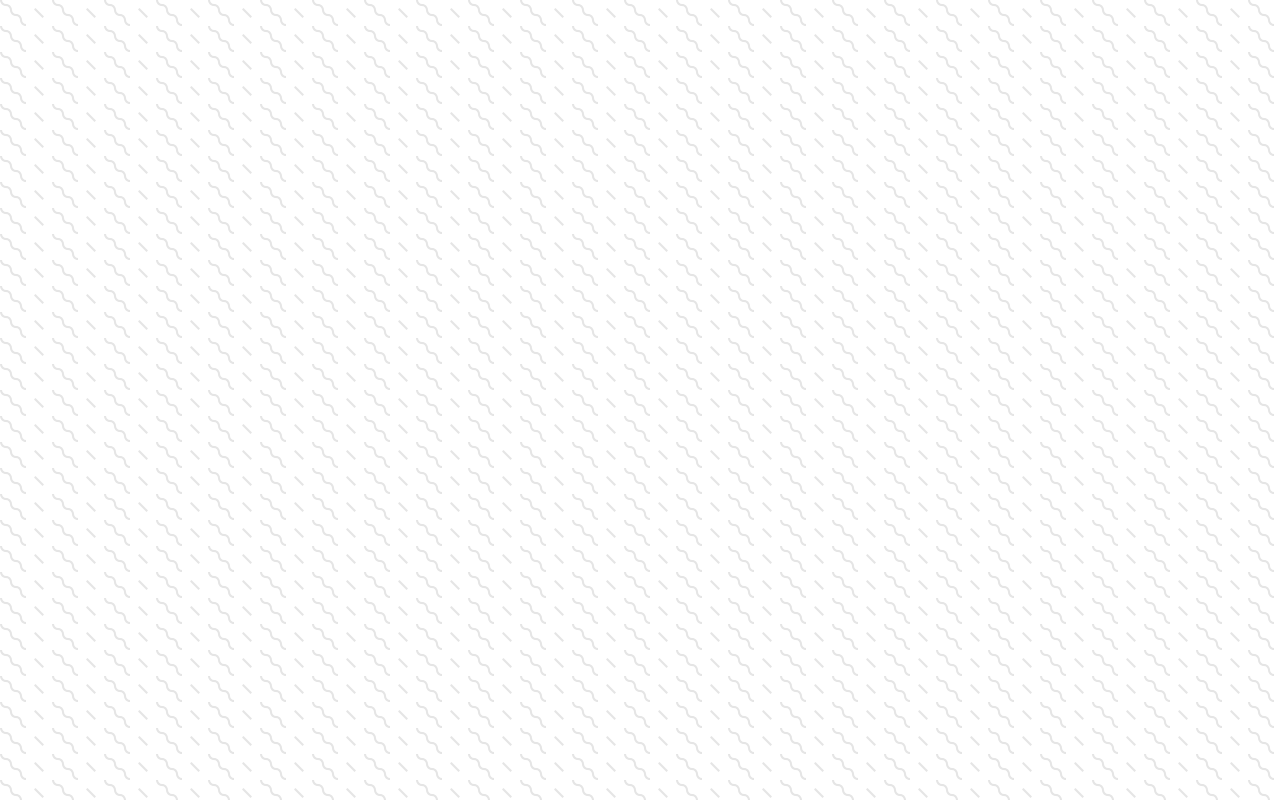
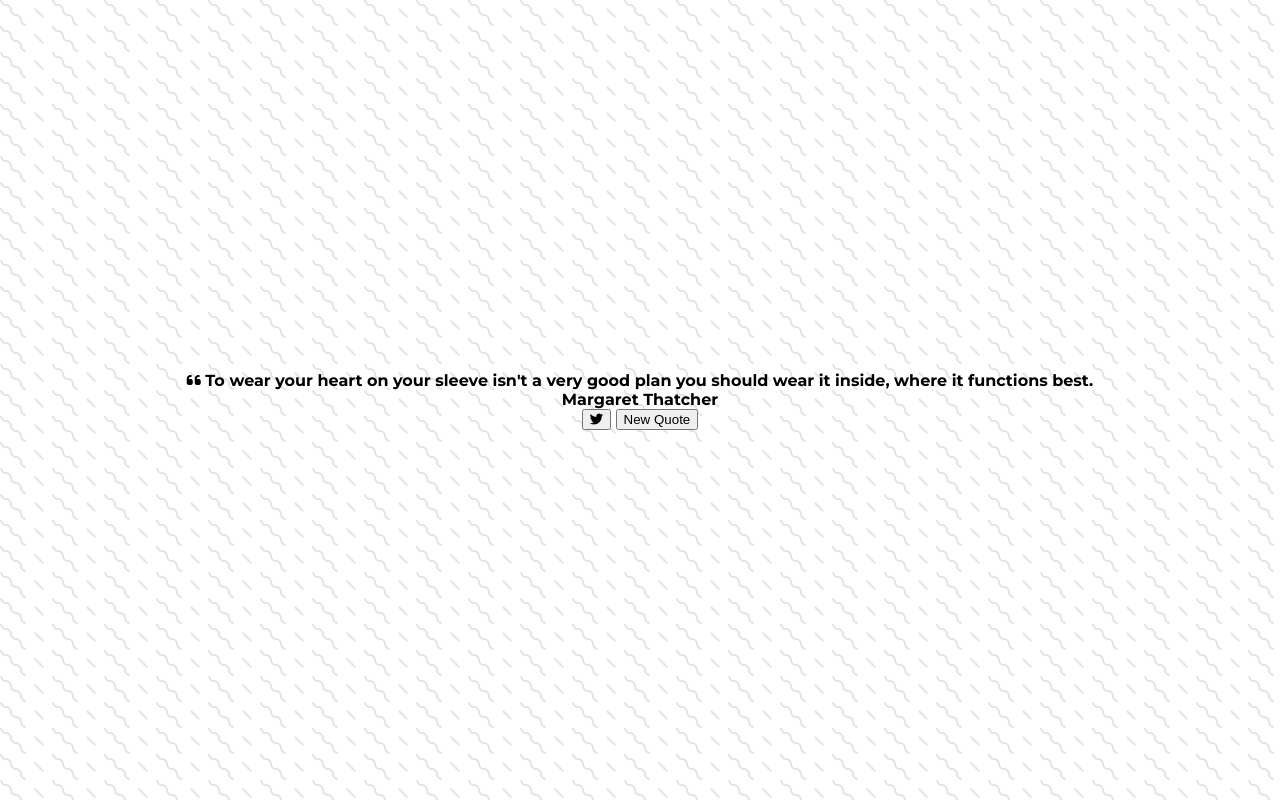
Before and after one commit to MostafaAE/javascript-practice, a plain HTML site: page 08-quote-generator/index.html in a window 1280 px wide. Drawn offline with Linux system fonts and the light colour scheme.

Commit message:
Project HTML

```diff
--- a/08-quote-generator/index.html
+++ b/08-quote-generator/index.html
@@ -16,5 +16,25 @@
     <link rel="stylesheet" href="style.css" />
     <script defer src="script.js"></script>
   </head>
-  <body></body>
+  <body>
+    <div class="quote-container" id="quote-container">
+      <!-- Quote -->
+      <div class="quote-text">
+        <i class="fas fa-quote-left"></i>
+        <span id="quote"
+          >To wear your heart on your sleeve isn't a very good plan you should
+          wear it inside, where it functions best.</span
+        >
+      </div>
+      <!-- Author -->
+      <div class="quote-author"><span id="author">Margaret Thatcher</span></div>
+      <!-- Buttons -->
+      <div class="button-container">
+        <button class="twitter-btn" id="twitter" title="Tweet This!">
+          <i class="fab fa-twitter"></i>
+        </button>
+        <button id="new-quote">New Quote</button>
+      </div>
+    </div>
+  </body>
 </html>
--- a/08-quote-generator/style.css
+++ b/08-quote-generator/style.css
@@ -12,4 +12,9 @@ body {
 
   font-family: "Montserrat", sans-serif;
   color: #000;
+  font-weight: 700;
+  display: flex;
+  justify-content: center;
+  align-items: center;
+  text-align: center;
 }
```
